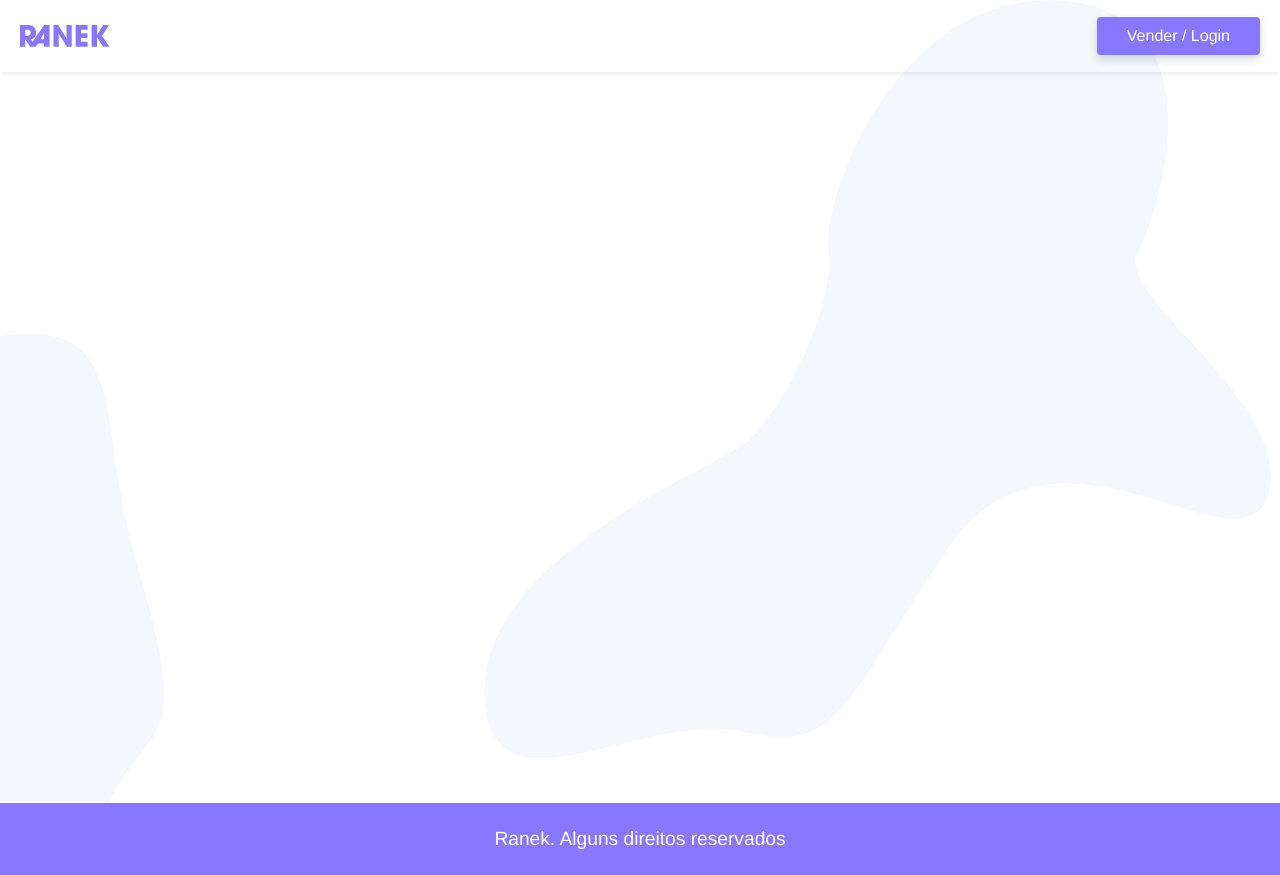
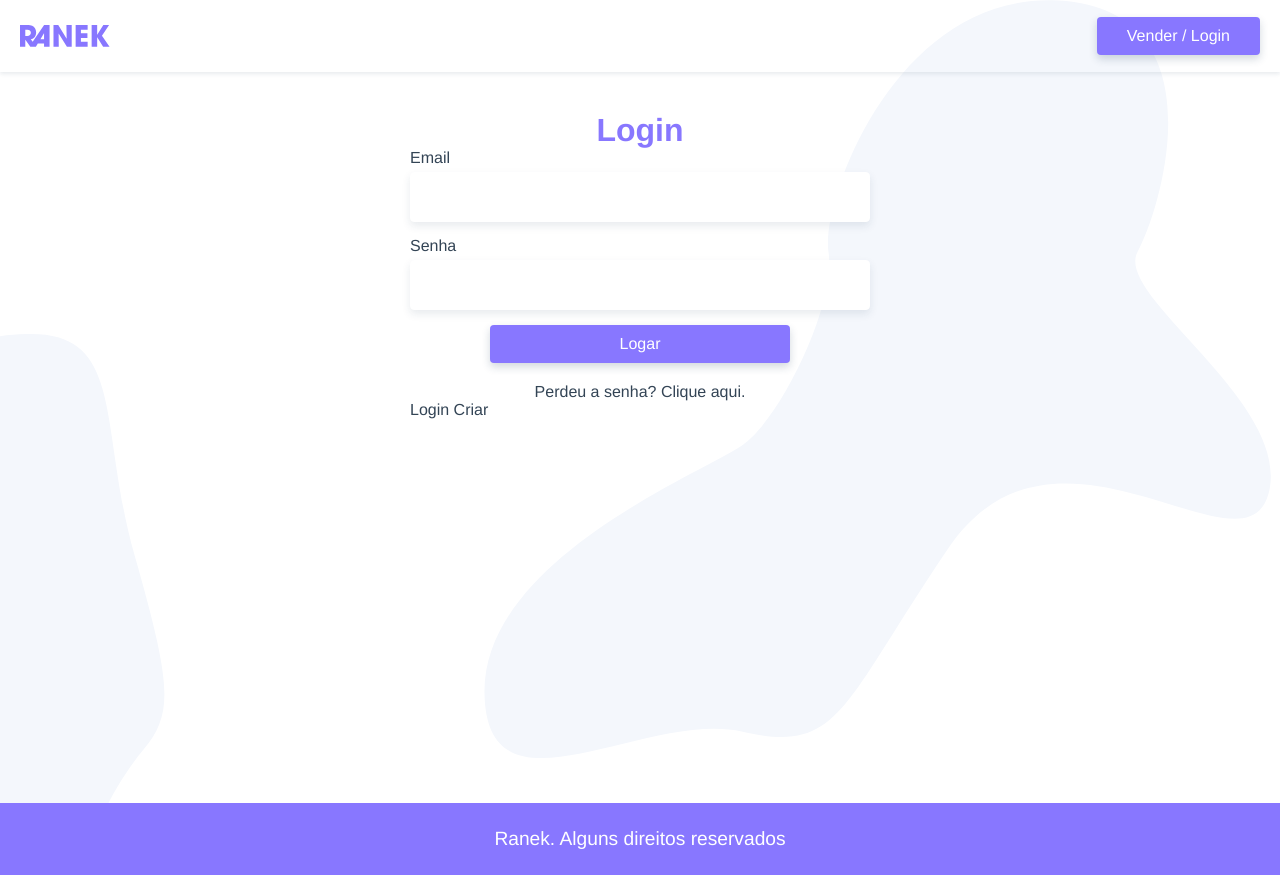
Before and after one commit to Mario-Scheffler/ranek, a Vue app: page /login in a window 1280 px wide. Built offline with nearby package versions, Linux system fonts and the light colour scheme.

Commit message:
adicionada página de login

```diff
--- a/src/App.vue
+++ b/src/App.vue
@@ -2,7 +2,9 @@
   <div id="app">
     <TheHeader />
     <main id="main">
-      <router-view />
+      <transition mode="out-in">
+        <router-view />
+      </transition>
     </main>
     <TheFooter />
   </div>
@@ -88,6 +90,10 @@
   flex: 1;
 }
 
+label {
+  margin-bottom: 5px;
+}
+
 input,
 textarea {
   border-radius: 4px;
--- /dev/null
+++ b/src/components/LoginCriar.vue
@@ -0,0 +1,14 @@
+<template>
+  <p>Login Criar</p>
+</template>
+
+<script>
+
+export default {
+  name: 'LoginCriar'
+}
+</script>
+
+<style>
+
+</style>
--- a/src/router/index.js
+++ b/src/router/index.js
@@ -2,6 +2,7 @@
 import VueRouter from "vue-router";
 import HomeView from "../views/HomeView.vue";
 import ProdutoView from "../views/ProdutoView.vue";
+import LoginView from "../views/LoginView.vue";
 
 Vue.use(VueRouter);
 
@@ -20,6 +21,11 @@
 			component: ProdutoView,
 			props: true,
 		},
+		{
+			path: "/login",
+			name: "login",
+			component: LoginView,
+		},
 	],
 	scrollBehavior() {
 		return window.scrollTo({ top: 0, behavior: "smooth" });
--- /dev/null
+++ b/src/views/LoginView.vue
@@ -0,0 +1,74 @@
+<template>
+  <section class="login">
+    <h1>Login</h1>
+    <form>
+      <label for="email">Email</label>
+      <input type="email" name="email" id="email" v-model="login.email">
+      <label for="senha">Senha</label>
+      <input type="password" name="senha" id="senha" v-model="login.senha">
+      <button class="btn" @click.prevent="logar">Logar</button>
+    </form>
+    <p class="perdeu">
+      <a href="/" target="_blank">Perdeu a senha? Clique aqui.</a>
+    </p>
+    <LoginCriar />
+  </section>
+</template>
+
+<script>
+import LoginCriar from '@/components/LoginCriar.vue'
+
+export default {
+  name: 'LoginView',
+  components: {
+    LoginCriar
+  },
+  data() {
+    return {
+      login: {
+        email: '',
+        senha: ''
+      }
+    };
+  },
+  methods: {
+    logar() { }
+  }
+};
+</script>
+
+<style scoped>
+h1 {
+  text-align: center;
+  font-size: 2rem;
+  margin-top: 40px;
+  color: #87f;
+}
+
+.login {
+  max-width: 500px;
+  margin: 0 auto;
+  padding: 0 20px;
+}
+
+form {
+  display: grid;
+}
+
+.btn {
+  width: 100%;
+  max-width: 300px;
+  margin-left: auto;
+  margin-right: auto;
+}
+
+.perdeu {
+  text-align: center;
+  margin: 20px auto 0 auto;
+}
+
+.perdeu a:hover {
+  color: #87f;
+  text-decoration: underline;
+}
+</style>
```
